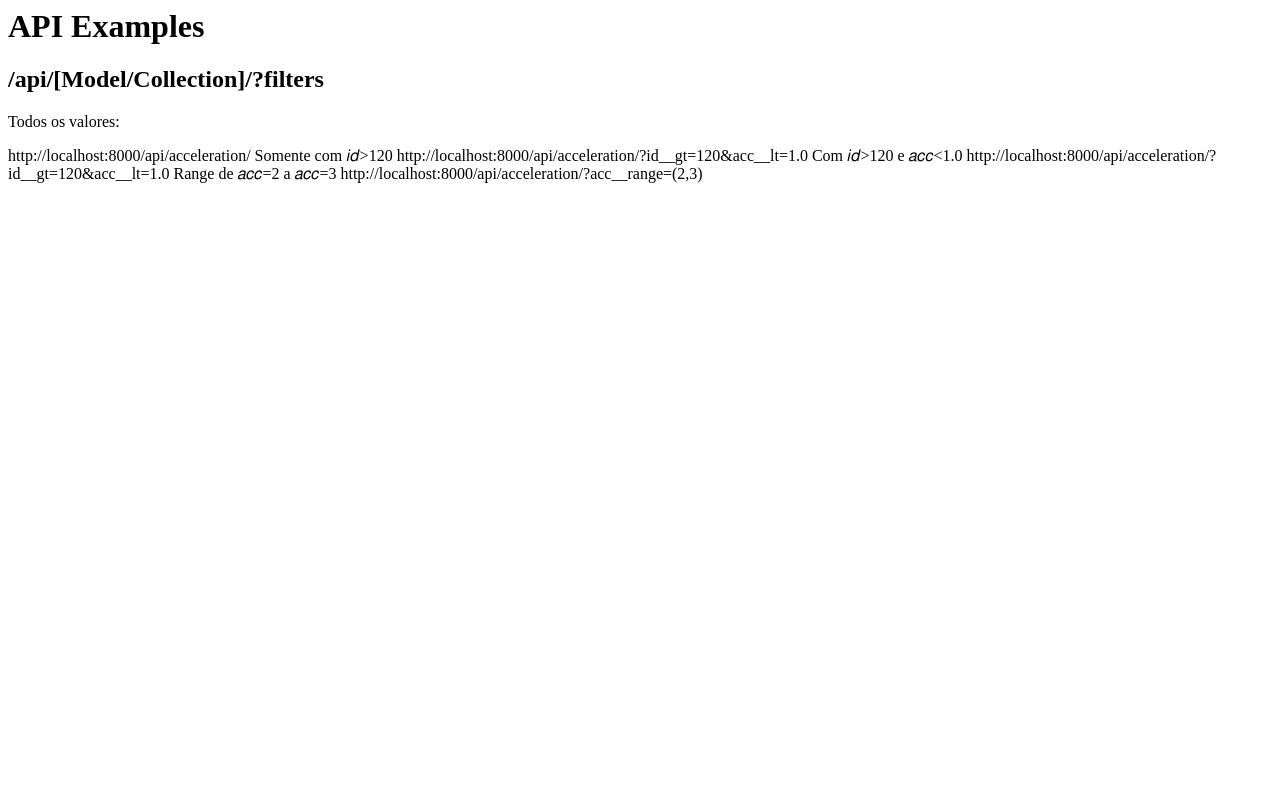
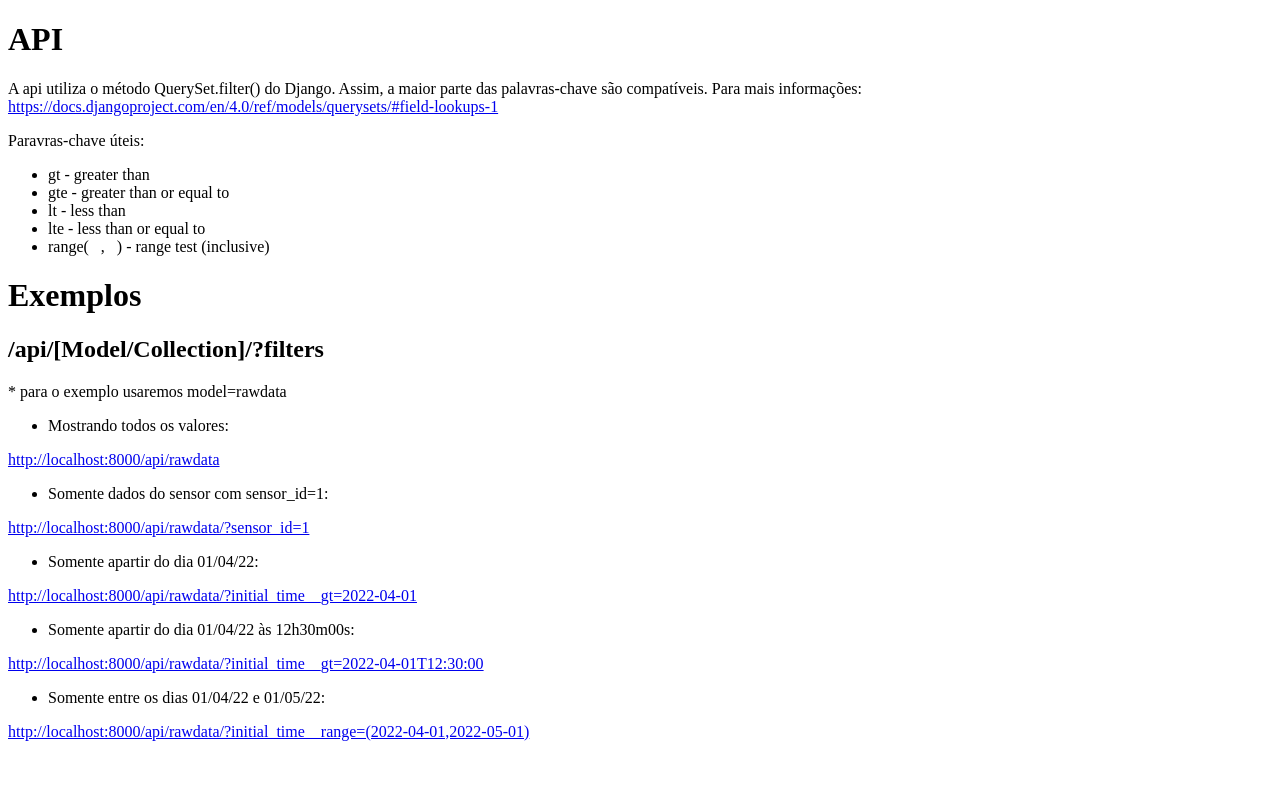
Before and after one commit to Viber-Air/training-arthur, a Django app: template api/api/templates/index.html in a window 1280 px wide. Run offline with Django 3.2, Linux system fonts and the light colour scheme; the template is opened without the code that fills it, so the values that code supplies are empty.

Commit message:
New index page

```diff
--- a/api/api/templates/index.html
+++ b/api/api/templates/index.html
@@ -1,32 +1,40 @@
-<html>
+<!DOCTYPE html>
 <head>
-	<title>API</title>
+	<title>API Examples</title>
 </head>
 <body>
-	<h1>API Examples</h1>
-	<h2>/api/[Model/Collection]/?filters</h2>
-
-
-	<p>Todos os valores:</p>
-
-http://localhost:8000/api/acceleration/
-
-Somente com 𝑖𝑑>120
-
-http://localhost:8000/api/acceleration/?id__gt=120&acc__lt=1.0
-
-Com 𝑖𝑑>120
-e 𝑎𝑐𝑐<1.0
-
-http://localhost:8000/api/acceleration/?id__gt=120&acc__lt=1.0
-
-Range de 𝑎𝑐𝑐=2
-a 𝑎𝑐𝑐=3
-
-http://localhost:8000/api/acceleration/?acc__range=(2,3)
-	<a></a>
-	<a></a>
-	<a></a>
-	<a></a>
+<h1>API</h1>
+<p>A api utiliza o m&eacute;todo QuerySet.filter() do Django. Assim, a maior parte das palavras-chave s&atilde;o compat&iacute;veis. Para mais informa&ccedil;&otilde;es: <a href="https://docs.djangoproject.com/en/4.0/ref/models/querysets/#field-lookups-1">https://docs.djangoproject.com/en/4.0/ref/models/querysets/#field-lookups-1</a></p>
+<p>Paravras-chave &uacute;teis:</p>
+<ul>
+<li>gt - greater than</li>
+<li>gte - greater than or equal to</li>
+<li>lt - less than</li>
+<li>lte - less than or equal to</li>
+<li>range(&nbsp;&nbsp; ,&nbsp;&nbsp; ) - range test (inclusive)</li>
+</ul>
+<h1>Exemplos</h1>
+<h2>/api/[Model/Collection]/?filters</h2>
+<p>* para o exemplo usaremos model=rawdata</p>
+<ul>
+<li>Mostrando todos os valores:</li>
+</ul>
+<p><a href="http://localhost:8000/api/rawdata">http://localhost:8000/api/rawdata</a></p>
+<ul>
+<li>Somente dados do sensor com sensor_id=1:</li>
+</ul>
+<p><a href="http://localhost:8000/api/rawdata/?sensor_id=1">http://localhost:8000/api/rawdata/?sensor_id=1</a></p>
+<ul>
+<li>Somente apartir do dia 01/04/22:</li>
+</ul>
+<p><a href="http://localhost:8000/api/rawdata/?initial_time__gt=2022-04-01">http://localhost:8000/api/rawdata/?initial_time__gt=2022-04-01</a></p>
+<ul>
+<li>Somente apartir do dia 01/04/22 &agrave;s 12h30m00s:</li>
+</ul>
+<p><a href="http://localhost:8000/api/rawdata/?initial_time__gt=2022-04-01T12:30:00">http://localhost:8000/api/rawdata/?initial_time__gt=2022-04-01T12:30:00</a></p>
+<ul>
+<li>Somente entre os dias 01/04/22 e 01/05/22:</li>
+</ul>
+<p><a href="http://localhost:8000/api/rawdata/?initial_time__range=(2022-04-01,2022-05-01)">http://localhost:8000/api/rawdata/?initial_time__range=(2022-04-01,2022-05-01)</a></p>
 </body>
 </html>
```
